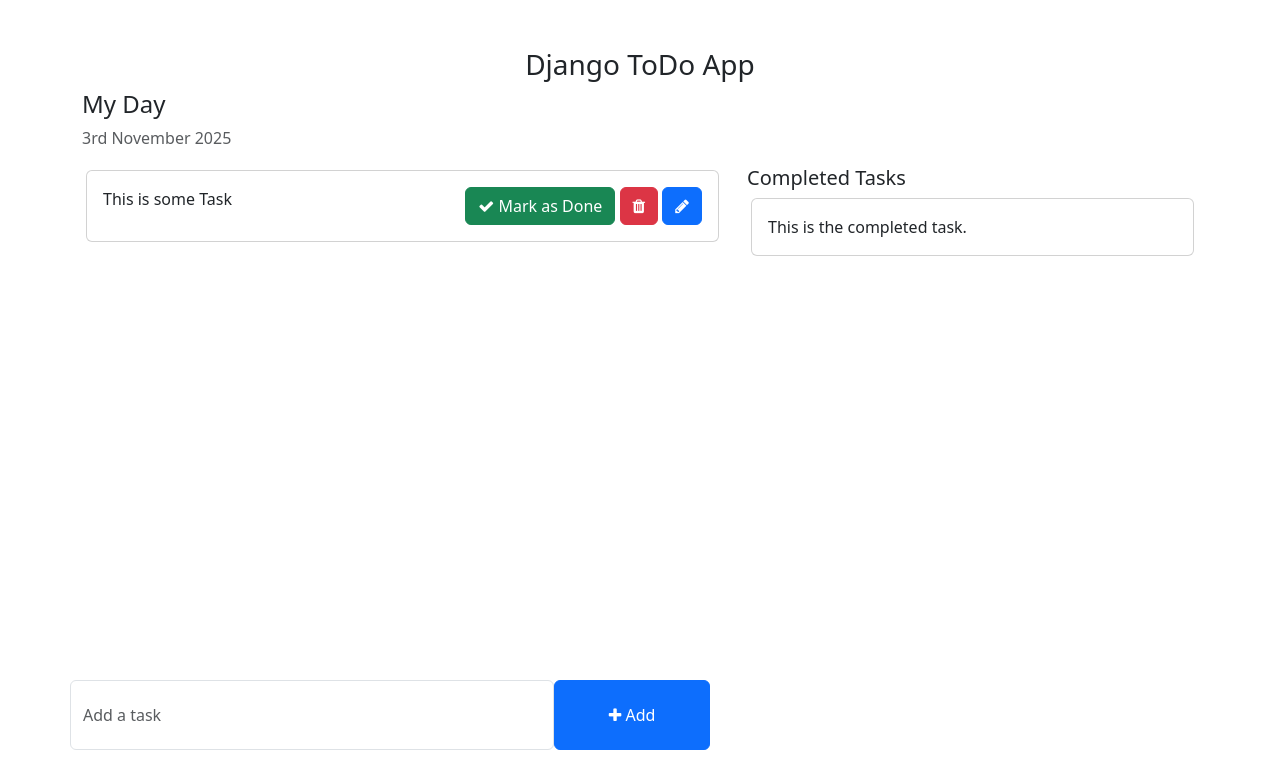
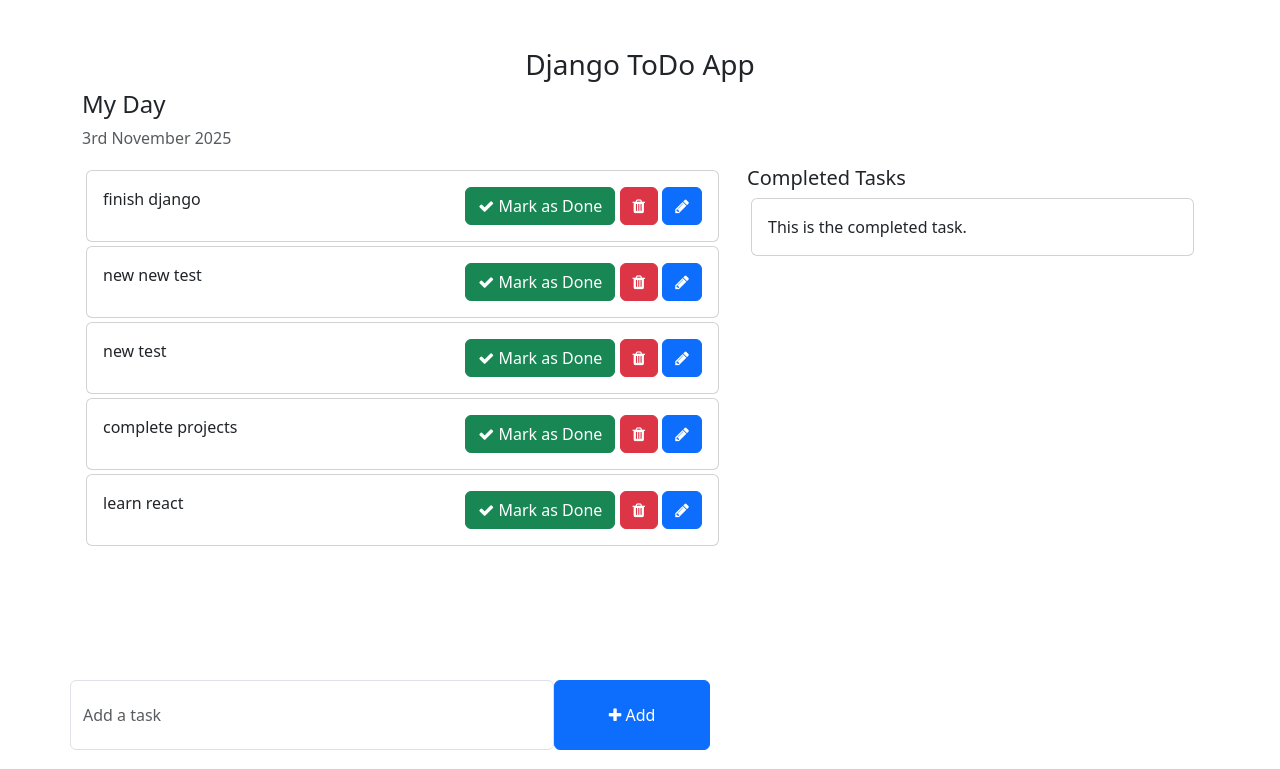
Before and after one commit to CodeGurup/todo, a Django app: page / in a window 1280 px wide. Shown: the top 769 px of the page. Run offline with Django 5.2, Linux system fonts and the light colour scheme; data comes from the database, SQL or seed files in the repository; both versions use the stored data as it was after the commit.

Commit message:
add task functionality

```diff
--- a/templates/home.html
+++ b/templates/home.html
@@ -26,9 +26,10 @@
             <p class="text-muted">{% now "jS F Y" %}</p>
             <div class="col-md-7 col-lg-7" style="height: 450px; overflow: scroll;">
                 <!-- List of all the tasks for the day -->
+                 {% for task in tasks %}
                 <div class="card m-1">
                     <div class="card-body">
-                        This is some Task
+                        {{ task.task}}
                         <span style="position: relative; float: right;">
                             <a class="btn btn-success"><i class="fa fa-check"></i> Mark as Done</a>
                             <a class="btn btn-danger"><i class="fa fa-trash"></i></a>
@@ -36,6 +37,7 @@
                         </span>
                     </div>
                 </div>
+                {% endfor %}
 
             </div>
             <div class="col-md-5 col-lg-5">
@@ -51,11 +53,12 @@
         <div class="row">
             <div class="col-md-6 col-lg-6 p-0" style="position: absolute; bottom: 50px;">
                 <!-- To Do Form -->
-                <form action="" >
+                <form action="{% url 'addTask' %}" method="POST" >
+                    {% csrf_token %}
                     <div class="form-group">
                         <span style="display: flex;">
-                            <input type="text" class="form-control" placeholder="Add a task">
-                            <button class="btn btn-primary" style="width: 200px;"><i class="fa fa-plus"></i> Add</button>
+                            <input name="task" type="text" class="form-control" placeholder="Add a task">
+                            <button type="submit" class="btn btn-primary" style="width: 200px;"><i class="fa fa-plus"></i> Add</button>
                         </span>
                     </div>
                 </form>
--- a/todo/admin.py
+++ b/todo/admin.py
@@ -2,5 +2,9 @@ from django.contrib import admin
 
 from .models import Task
 
+class TaskAdmin(admin.ModelAdmin):
+    list_display = ('task', 'is_completed', 'updated_at')
+
+
 # Register your models here.
-admin.site.register(Task)
+admin.site.register(Task, TaskAdmin)
--- /dev/null
+++ b/todo/urls.py
@@ -0,0 +1,8 @@
+from django.urls import path
+from . import views
+
+urlpatterns = [
+    path('addTask/', views.addTask, name='addTask'),
+
+
+]
--- a/todo_main/urls.py
+++ b/todo_main/urls.py
@@ -15,10 +15,12 @@ Including another URLconf
     2. Add a URL to urlpatterns:  path('blog/', include('blog.urls'))
 """
 from django.contrib import admin
-from django.urls import path
+from django.urls import include, path
 from . import views
 
 urlpatterns = [
     path('admin/', admin.site.urls),
     path('', views.home, name='home'),
+    # to do
+    path('todo/', include('todo.urls')),
 ]
--- a/todo_main/views.py
+++ b/todo_main/views.py
@@ -3,6 +3,12 @@
 from django.http import HttpResponse
 from django.shortcuts import render
 
+from todo.models import Task
+
 
 def home(request):
-    return render(request, 'home.html')
+    task = Task.objects.filter(is_completed=False).order_by('-updated_at')
+    context = {
+        'tasks' : task
+    }
+    return render(request, 'home.html', context)
```
Also changed, not shown: todo/views.py (+8 -2 lines), db.sqlite3.
